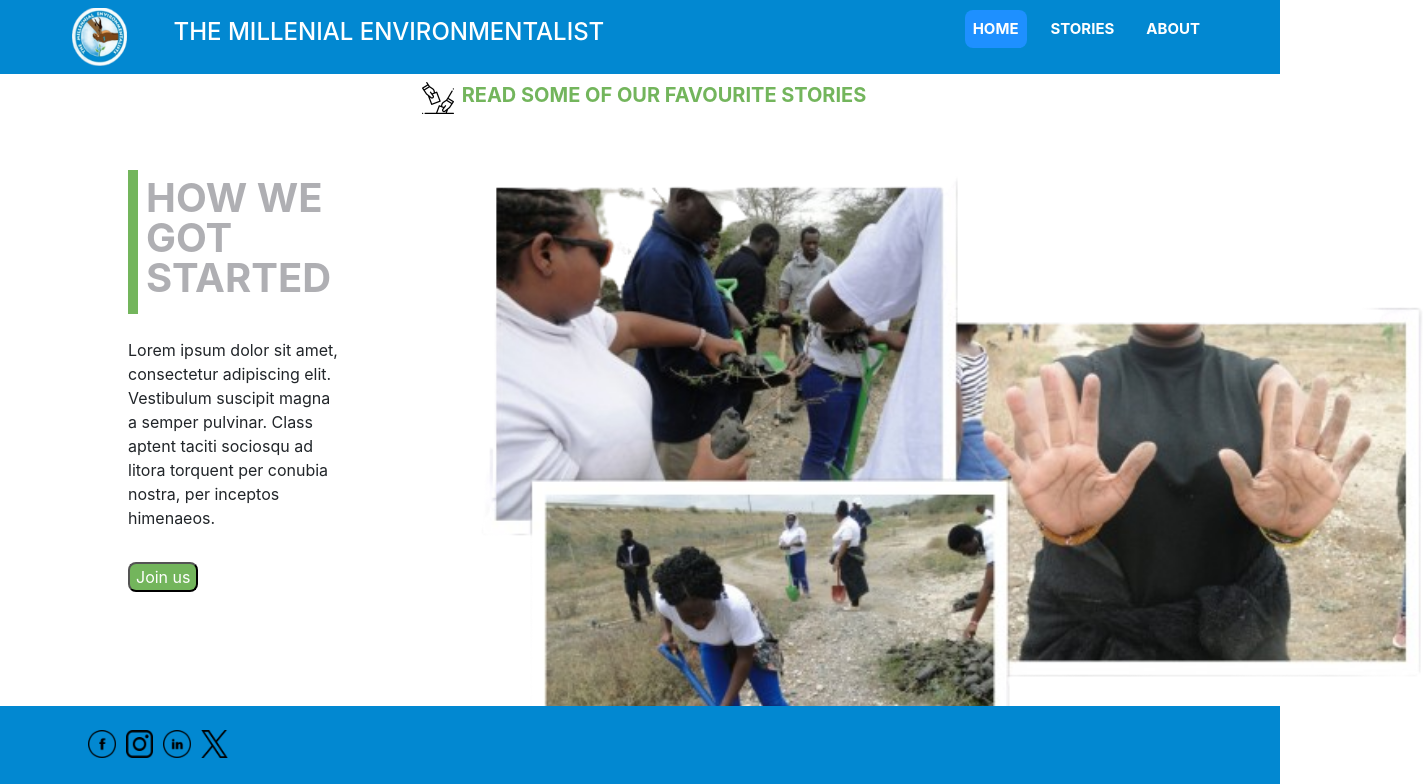
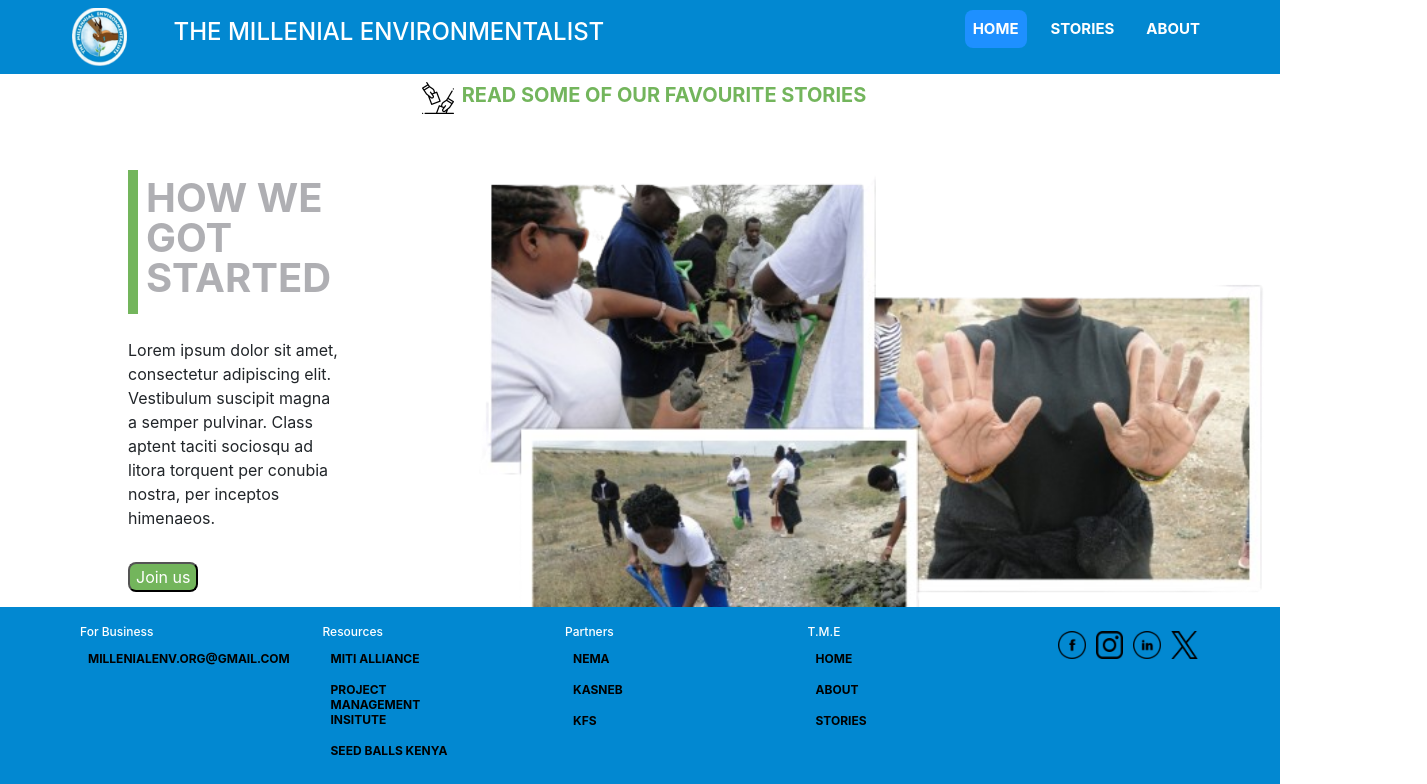
Before and after one commit to IrisThuo/HUMMINGBIRD, a React (Create React App) app: page / in a window 1280 px wide. Shown: the top 784 px of the page, 1427 px wide, since content can reach past the window. Built offline with nearby package versions, Linux system fonts and the light colour scheme; the HTML template or start-up script is replaced by a standard one.

Commit message:
add links to social media,change conact number and add links to partners and resources

```diff
--- a/src/Components/Footer/Footer.css
+++ b/src/Components/Footer/Footer.css
@@ -2,7 +2,10 @@
     padding:0rem 4rem;
 }
 
-
+.sb_footer-links_div a{
+    text-decoration: none;
+    color: black;
+}
 
 .footer{
     background-color: #0288D1;
--- a/src/Components/Footer/Footer.js
+++ b/src/Components/Footer/Footer.js
@@ -14,41 +14,37 @@ import twitter from "/home/name/HUMMINGBIRD/hummingbird/src/assets/twitter.png";
 
         <div className="sb_footer section_padding">
            <div className="sb_footer-links">
-            {/*<div className="sb_footer-links_div">
+            <div className="sb_footer-links_div">
               <h4>For Business</h4>
-                <a href="/employer">
-                  <p>Employer</p>
+                <a href="https://mail.google.com/mail/u/0/">
+                  <p>millenialenv.org@gmail.com</p>
                 </a>
-                <a href="/employer">
-                  <p>Employer</p>
-                </a>
-                <a href="/employer">
-                  <p>Employer</p>
-                </a>
+
             </div>
             <div className="sb_footer-links_div">
               <h4>Resources</h4>
-                <a href="/resource">
-                 <p>Resources</p>
+                <a href="https://miti.co.ke/">
+                 <p>MITI ALLIANCE</p>
                 </a>
-                <a href="/resource">
-                  <p>Resources</p>
+                <a href="https://www.pmikenya.com/">
+                  <p>PROJECT MANAGEMENT INSITUTE</p>
                 </a>
-                <a href="/resource">
-                  <p>Resources</p>
+                <a href="https://www.seedballskenya.com/">
+                  <p>SEED BALLS KENYA</p>
                 </a>
             </div>
             <div className="sb_footer-links_div">
               <h4>Partners</h4>
-                <a href="/partner">
-                  <p>Partner</p>
+                <a href="https://www.nema.go.ke/">
+                  <p>NEMA</p>
                 </a>
-                <a href="/partner">
-                  <p>Partner</p>
+                <a href="https://www.kasneb.or.ke/">
+                  <p>KASNEB</p>
                 </a>
-                <a href="/partner">
-                  <p>Partner</p>
+                <a href="https://sawmillers.kenyaforestservice.org/partner">
+                  <p>KFS</p>
                 </a>
+
             </div>
             <div className="sb_footer-links_div">
               <h4>T.M.E</h4>
@@ -61,13 +57,13 @@ import twitter from "/home/name/HUMMINGBIRD/hummingbird/src/assets/twitter.png";
                 <a href="/stories">
                   <p>Stories</p>
                 </a>
-    </div>*/}
+    </div>
           <div className="sb_footer-links_div">
               <div className="socialmedia">
-                <p><img src={facebook} alt=""/></p>
-                <p><img src={instagram} alt=""/></p>
-                <p><img src={linkedin} alt=""/></p>
-                <p><img src={twitter} alt=""/></p>
+                <p><a href="https://www.facebook.com/profile.php?id=100066730744869"><img src={facebook} alt=""/></a></p>
+                <p><a href="https://www.instagram.com/themillennialenvironmentalists/"><img src={instagram} alt=""/></a></p>
+                <p><a href="https://www.linkedin.com/in/millennial-environmentalist-0179a4206/"><img src={linkedin} alt=""/></a></p>
+                <p><a href="https://twitter.com/TME_254"><img src={twitter} alt=""/></a></p>
               </div>
           </div>
           </div>
--- a/src/Components/Join/Join.js
+++ b/src/Components/Join/Join.js
@@ -35,7 +35,7 @@ function Join(props) {
                <div className='btn_join' onClick={() => {
                 setbuttonOpen(!buttonOpen)
                 }}>
-                    contact us on +25470200300
+                    contact us on +254704 924 706
                </div>
               </div>
               <br></br>
@@ -61,7 +61,7 @@ function Join(props) {
                <div className='btn_join' onClick={() => {
                 setbuttonOpen(!buttonOpen)
                 }}>
-                    contact us on +25470200300
+                    contact us on +254704 924 706
                </div>
                <br></br>
                <div className='Heading_title'>
--- a/src/Components/Story/Story.css
+++ b/src/Components/Story/Story.css
@@ -45,7 +45,4 @@
     color: white;
     font-weight: bold;
 
-
-
-
 }
--- a/src/Views/About/About.css
+++ b/src/Views/About/About.css
@@ -4,7 +4,7 @@
     width: 100%;
     display: flex;
     flex-direction: column;
-    margin-bottom: 100px;
+    margin-bottom: 200px;
   }
 
 .about_top{
--- a/src/Views/Landing/Hero.css
+++ b/src/Views/Landing/Hero.css
@@ -1,7 +1,7 @@
 
 
 .planter1 img {
-    width:60rem
+    width:50rem;
 }
 
 
```
